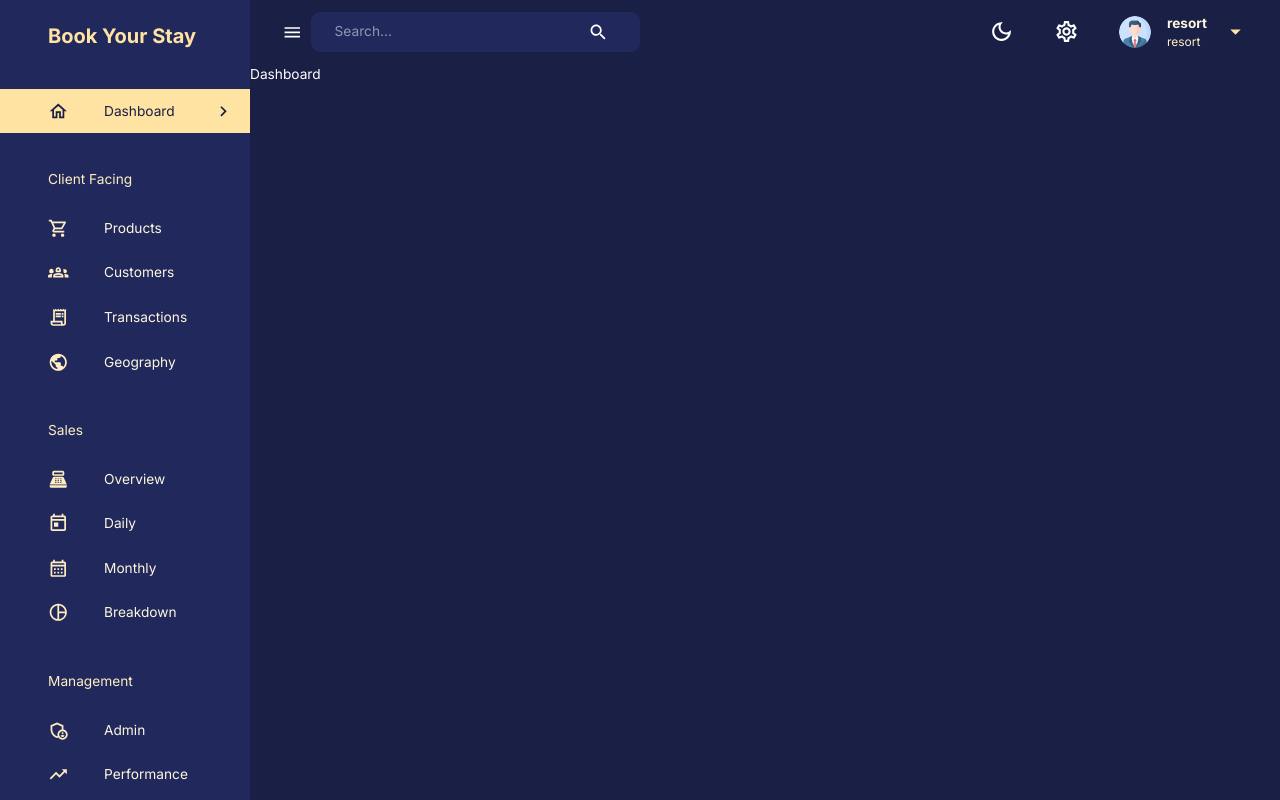
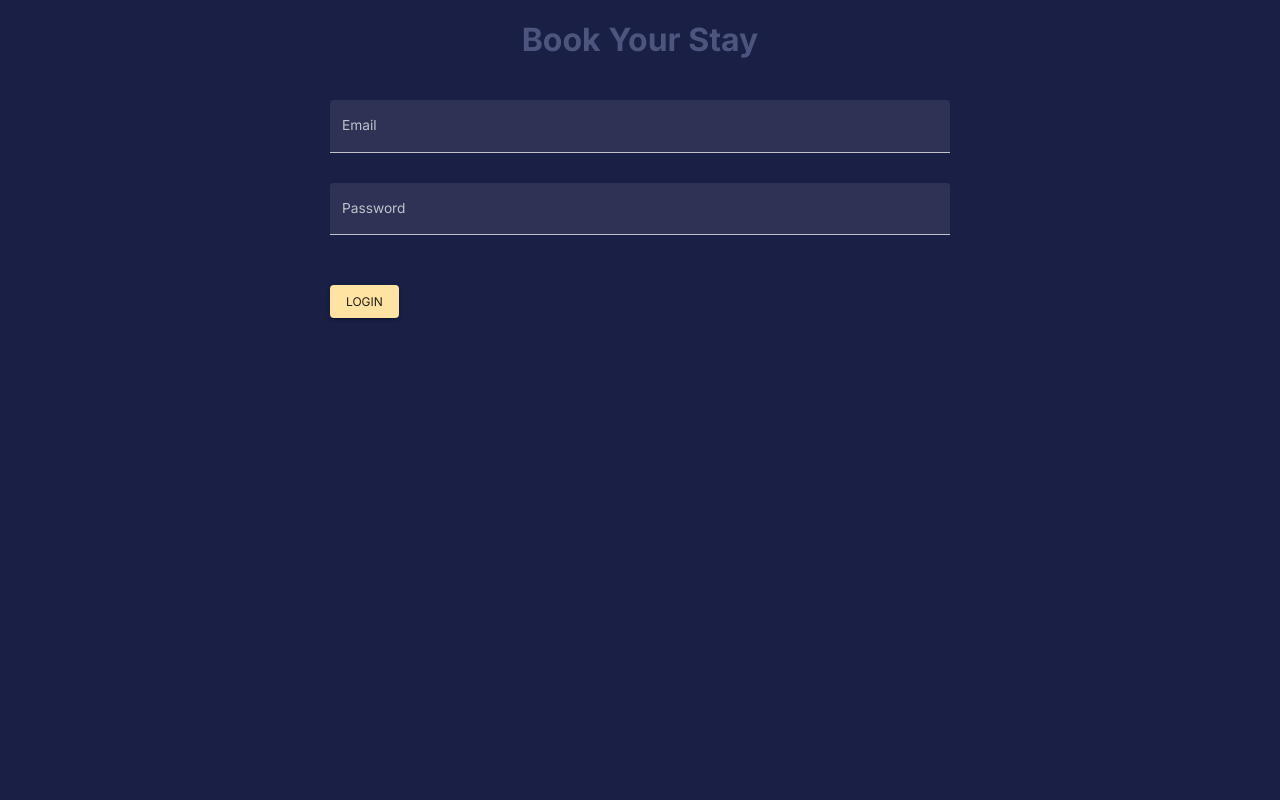
Before and after one commit to Mohammed-Safwan-k/Book_Your_Stay--Resort_Frontend, a React (Create React App) app: page / in a window 1280 px wide. Before the commit this address led to /dashboard. Built offline with nearby package versions, Linux system fonts and the light colour scheme; no server answers.

Commit message:
adding login and register form

```diff
--- a/package.json
+++ b/package.json
@@ -2,7 +2,7 @@
   "name": "resort",
   "version": "0.1.0",
   "private": true,
-  "proxy": "http://localhost:5000",
+  "proxy": "http://localhost:5000/",
   "dependencies": {
     "@emotion/react": "^11.10.5",
     "@emotion/styled": "^11.10.5",
@@ -13,13 +13,15 @@
     "@testing-library/jest-dom": "^5.16.5",
     "@testing-library/react": "^13.4.0",
     "@testing-library/user-event": "^13.5.0",
+    "formik": "^2.2.9",
     "react": "^18.2.0",
     "react-datepicker": "^4.8.0",
     "react-dom": "^18.2.0",
     "react-redux": "^8.0.5",
     "react-router-dom": "^6.8.0",
     "react-scripts": "5.0.1",
-    "web-vitals": "^2.1.4"
+    "web-vitals": "^2.1.4",
+    "yup": "^0.28.5"
   },
   "scripts": {
     "start": "react-scripts start",
--- a/src/App.js
+++ b/src/App.js
@@ -4,8 +4,9 @@ import { useMemo } from "react";
 import { useSelector } from "react-redux";
 import { BrowserRouter, Navigate, Route, Routes } from "react-router-dom";
 import { themeSettings } from "theme";
-import Layout from "scenes/Layout"
-import Dashboard from "scenes/Dashboard"
+import Layout from "scenes/Layout";
+import Dashboard from "scenes/Dashboard";
+import Login from "scenes/Register/Login";
 
 function App() {
   const mode = useSelector((state) => state.global.mode);
@@ -16,8 +17,12 @@ function App() {
         <ThemeProvider theme={theme}>
           <CssBaseline />
           <Routes>
+            <Route path="/" element={<Login />} />
             <Route element={<Layout />}>
-              <Route path="/" element={<Navigate to="/dashboard" replace />} />
+              <Route
+                path="/home"
+                element={<Navigate to="/dashboard" replace />}
+              />
               <Route path="/dashboard" element={<Dashboard />} />
             </Route>
           </Routes>
--- a/src/components/Sidebar.jsx
+++ b/src/components/Sidebar.jsx
@@ -1,7 +1,6 @@
 import React, { useEffect, useState } from "react";
 import {
   Box,
-  Divider,
   Drawer,
   IconButton,
   List,
@@ -13,7 +12,6 @@ import {
   useTheme,
 } from "@mui/material";
 import {
-  SettingsOutlined,
   ChevronLeft,
   ChevronRightOutlined,
   HomeOutlined,
--- /dev/null
+++ b/src/scenes/Register/Login.jsx
@@ -0,0 +1,97 @@
+import React from "react";
+import { Box, TextField, Button, Typography } from "@mui/material";
+import { Formik } from "formik";
+import * as yup from "yup";
+import useMediaQuery from "@mui/material/useMediaQuery";
+
+const initialValues = {
+  email: "",
+  password: "",
+};
+
+const couponSchema = yup.object().shape({
+  email: yup.string().email("invalid email").required("required"),
+  password: yup.string().required("required"),
+});
+
+const Login = () => {
+  const isNonMobile = useMediaQuery("(min-width:600px)");
+
+  const handleFormSubmit = async (values) => {
+    // values.preventDefault()
+    console.log(values);
+  };
+
+  return (
+    <Box>
+      <Box width="100%" p="1rem 6%" textAlign="center" display="flex" justifyContent="center">
+        <Typography fontWeight="bold" fontSize="32px" color="primary">
+          Book Your Stay
+        </Typography>
+      </Box>
+      <Box m="20px">
+        <Formik
+          onSubmit={handleFormSubmit}
+          initialValues={initialValues}
+          validationSchema={couponSchema}
+        >
+          {({
+            values,
+            errors,
+            touched,
+            handleBlur,
+            handleChange,
+            handleSubmit,
+          }) => (
+            <form autoComplete="off" onSubmit={handleSubmit}>
+              <Box
+                display="grid"
+                gap="30px"
+                gridTemplateColumns="repeat(2,minmax(0,1fr))"
+                maxWidth="50%"
+                margin="auto"
+                sx={{
+                  "& > div": { gridColumn: isNonMobile ? undefined : "span 2" },
+                }}
+              >
+                <TextField
+                  fullWidth
+                  variant="filled"
+                  type="email"
+                  label="Email"
+                  onBlur={handleBlur}
+                  onChange={handleChange}
+                  value={values.email}
+                  name="email"
+                  error={!!touched.email && !!errors.email}
+                  helperText={touched.email && errors.email}
+                  sx={{ gridColumn: "span 2" }}
+                />
+                <TextField
+                  fullWidth
+                  variant="filled"
+                  type="password"
+                  label="Password"
+                  onBlur={handleBlur}
+                  onChange={handleChange}
+                  value={values.password}
+                  name="password"
+                  error={!!touched.password && !!errors.password}
+                  helperText={touched.password && errors.password}
+                  sx={{ gridColumn: "span 2" }}
+                />
+                <Box display="flex" mt="20px">
+                  <Button type="submit" color="secondary" variant="contained">
+                    Login
+                  </Button>
+                </Box>
+              </Box>
+            </form>
+          )}
+        </Formik>
+      </Box>
+    </Box>
+  );
+};
+
+export default Login;
```
Also changed, not shown: src/scenes/Register/Register.jsx (added, +11 -0 lines), 1 other file (tests, documents, lock files or other folders).
